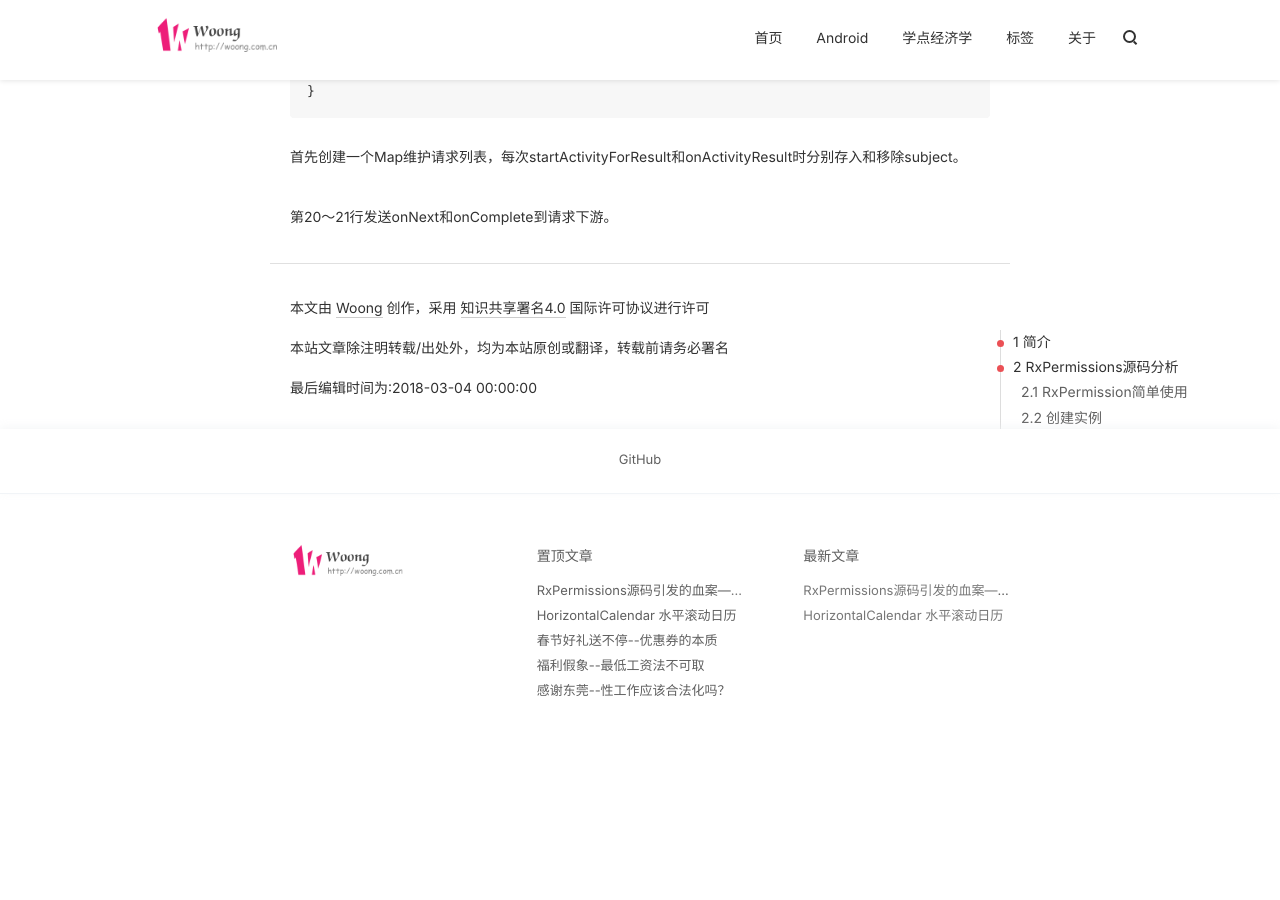
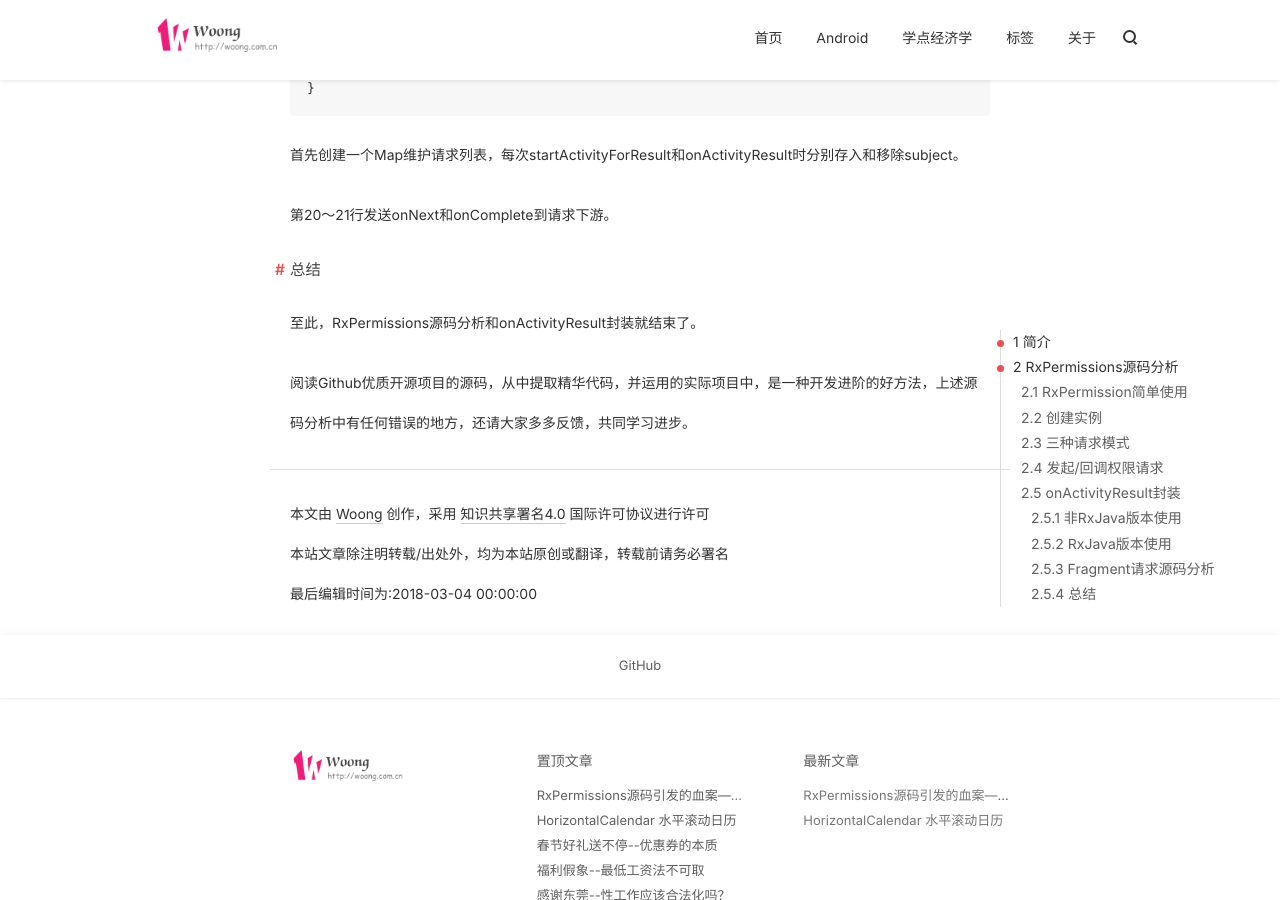
Before and after one commit to j1406493495/j1406493495.github.io, a Jekyll site: the page built from _posts/android/2018-03-04-RxPermissions源码引发的血案——onActivityResult封装.md, in a window 1280 px wide and 900 px high, scrolled down 10934 px. Built offline with Jekyll 4.4.1, drawn with Linux system fonts in a browser that asks for light colours; nearby versions of some CDN libraries; comment, search, counter and statistics services are not loaded; before the commit the page ends 11778 px from its top, so only the background shows below that.

Commit message:
[Bug XXXX] 添加总结 Cause: None Solution: None Fixed Version: None Branch: None

````diff
--- a/_posts/android/2018-03-04-RxPermissions源码引发的血案——onActivityResult封装.md
+++ b/_posts/android/2018-03-04-RxPermissions源码引发的血案——onActivityResult封装.md
@@ -32,7 +32,7 @@ tags:
 
 #### RxPermissions源码分析
 
-##### RxPermission简单使用
+###### RxPermission简单使用
 
 ```
 RxJavaInterop.toV2Observable(
@@ -80,7 +80,7 @@ RxJavaInterop.toV2Observable(
 
 RxPermission源码包含三个类，```RxPermissions.java```、```Permission.java```和```RxPermissionsFragment.java```。其中```RxPermissions.java```负责与外界的调用关系，包括创建实例，多种请求模式维护；```Permission.java```负责保存权限的名称和状态；```RxPermissionsFragment.java```负责发起权限请求和回调。
 
-##### 创建实例
+###### 创建实例
 
 ```
 public RxPermissions(@NonNull Activity activity) {
@@ -109,7 +109,7 @@ private RxPermissionsFragment findRxPermissionsFragment(Activity activity) {
 
 可以看出```new RxPermissions(MainActivity.this)```时根据传了的```Activity```会创建一个```Fragment```，在这个Fragment中处理动态权限请求。
 
-##### 三种请求模式
+###### 三种请求模式
 
 ![](https://ws2.sinaimg.cn/large/006tNc79gy1foyfjcy5duj31as0c0406.jpg)
 
@@ -323,13 +323,13 @@ void onRequestPermissionsResult(String permissions[], int[] grantResults, boolea
 
 上述两段代码即为Fragment中发起权限请求和请求回调的方法，第12～14行可看出权限请求回调后依次发送onNext和onComplete事件发送给下游接收者。
 
-### onActivityResult封装
+#### onActivityResult封装
 
 仿照RxPermissions中封装Fragment发起请求的方式，对startActivityForResult和onActivityResult进行封装，即为今天我要介绍的项目[ResultCallBack](https://github.com/j1406493495/ResultBack)，Github地址：https://github.com/j1406493495/ResultBack。
 
 其中master分支为非RxJava版本，rxjava分支为RxJava版本。
 
-##### 非RxJava版本使用
+###### 非RxJava版本使用
 
 添加依赖：
 
@@ -364,7 +364,7 @@ btnSuccess.setOnClickListener(new View.OnClickListener() {
 });
 ```
 
-##### RxJava版本使用
+###### RxJava版本使用
 
 添加依赖：
 
@@ -406,7 +406,7 @@ RxView.clicks(btnSuccess)
         });
 ```
 
-##### Fragment请求源码分析
+###### Fragment请求源码分析
 
 ```
 private Map<Integer, PublishSubject<ResultInfo>> mSubjects = new HashMap<>();
@@ -437,3 +437,9 @@ public void onActivityResult(int requestCode, int resultCode, Intent data) {
 首先创建一个Map维护请求列表，每次startActivityForResult和onActivityResult时分别存入和移除subject。
 
 第20～21行发送onNext和onComplete到请求下游。
+
+#### 总结
+
+至此，RxPermissions源码分析和onActivityResult封装就结束了。
+
+阅读Github优质开源项目的源码，从中提取精华代码，并运用的实际项目中，是一种开发进阶的好方法，上述源码分析中有任何错误的地方，还请大家多多反馈，共同学习进步。
````
